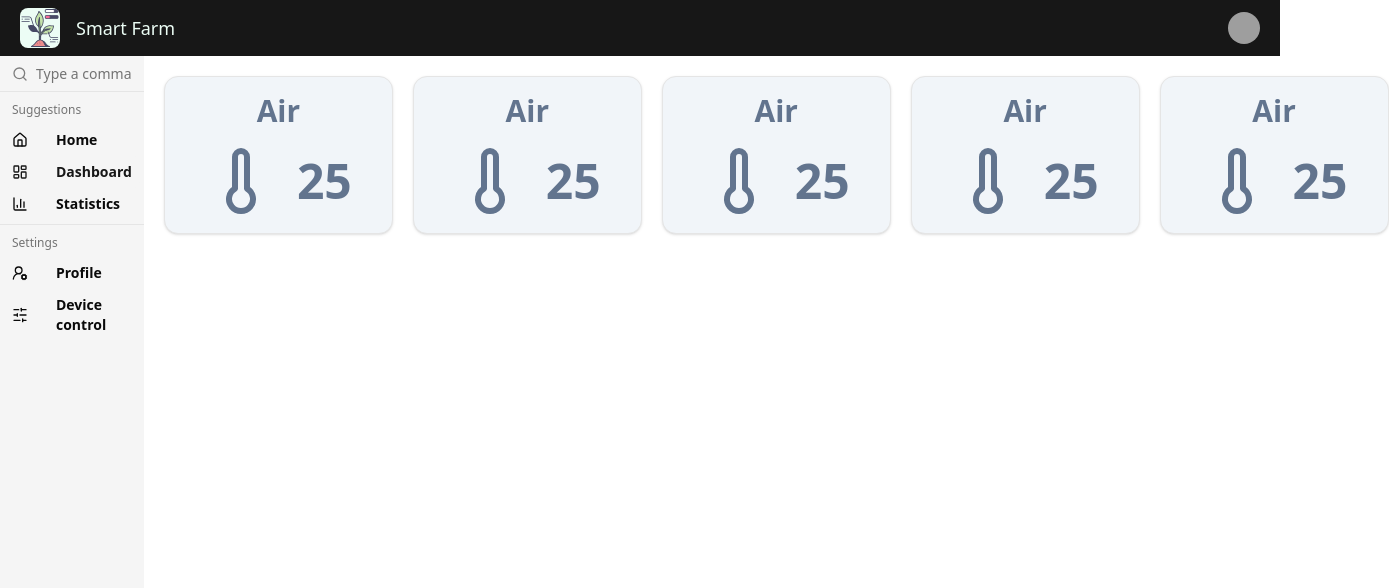
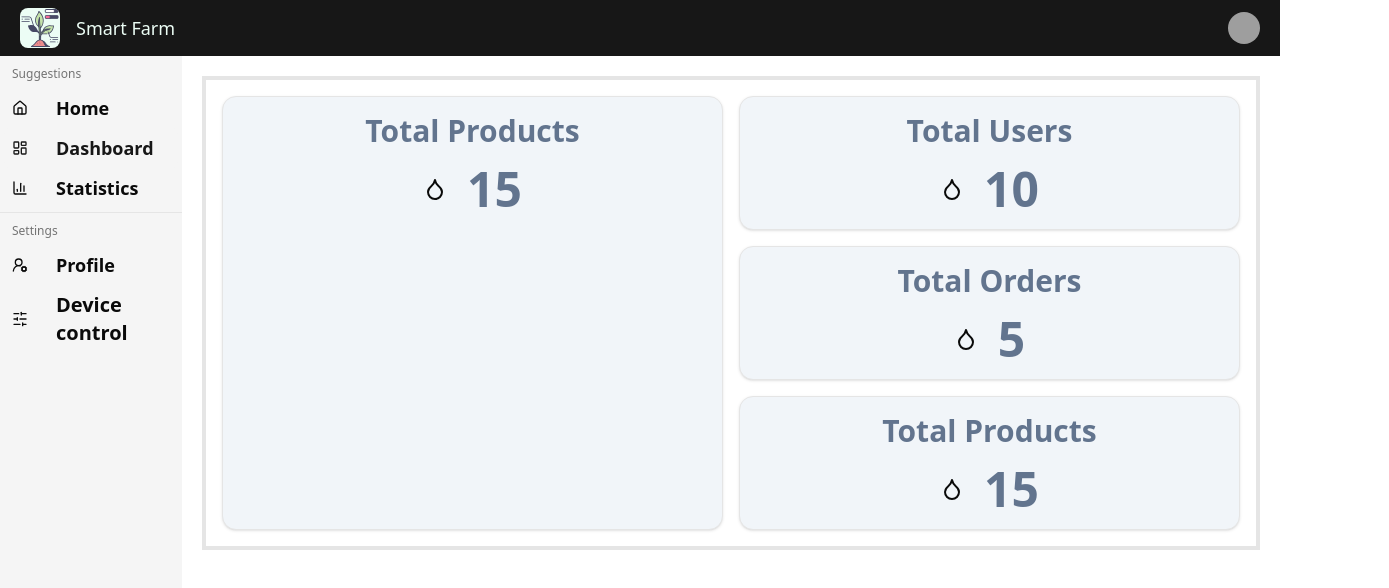
Before and after one commit to ZhangNguyen/DA_NGANH_CNPM_242, a React (Vite) app in the folder frontend/: page / in a window 1280 px wide. Both pictures are taken after a click on the element "Dashboard". Shown: the top 588 px of the page, 1389 px wide, since content can reach past the window. Built offline with nearby package versions, Linux system fonts and the light colour scheme; grey boxes are pictures that could not be loaded.

Commit message:
change dashboard layout

```diff
--- a/frontend/src/components/dashboard/DashboardCard.tsx
+++ b/frontend/src/components/dashboard/DashboardCard.tsx
@@ -6,18 +6,22 @@ import {
   CardHeader,
   CardTitle,
 } from "@/components/ui/card"
-import { Newspaper } from "lucide-react";
+
 import { LucideIcon } from 'lucide-react'
-
+import { cn } from "@/lib/utils"
 interface DashboardCardProps {
   title: string;
   data: number;
   icon: React.ReactElement<LucideIcon>;
+  className?: string;
 }
 
-const DashboardCard = ({ title, data, icon}: DashboardCardProps) => {
+const DashboardCard = ({title, data, icon, className}: DashboardCardProps) => {
   return (
-    <Card className="bg-slate-100 dark:bg-slate-800 p-4 pb-0">
+    <Card className={cn(
+      "bg-slate-100 dark:bg-slate-800 p-4 pb-0 w-full h-full",
+      className
+    )}>
       <CardContent>
         <h3 className="text-3xl text-center mb-4 font-bold text-slate-500 dark:text-slate-200">
           {title}
--- a/frontend/src/components/sidebar/Sidebar.tsx
+++ b/frontend/src/components/sidebar/Sidebar.tsx
@@ -15,25 +15,22 @@ import { Link } from "react-router-dom"
 
 const Sidebar = () => {
   return (
-
         <Command className="bg-secondary rounded-none">
-            <CommandInput placeholder="Type a command or search..." />
-            <CommandList className="">
-                <CommandEmpty>No results found.</CommandEmpty>
-                <CommandGroup heading="Suggestions">
-                    <CommandItem>
+            <CommandList>
+                <CommandGroup heading="Suggestions" >
+                    <CommandItem className="text-lg">
                         <Link to='/' className="flex items-center">
-                            <SidebarIcons.House size={70} className="mr-2 text-xl}"/>
+                            <SidebarIcons.House className="mr-2 text-xl}"/>
                             <span className="font-semibold pl-5">Home</span>
                         </Link>
                     </CommandItem>
-                    <CommandItem>
+                    <CommandItem className="text-lg">
                         <Link to='dashboard' className="flex items-center">
                             <SidebarIcons.LayoutDashboard className="mr-2 text-xl"/>
                             <span className="font-semibold pl-5">Dashboard</span>
                         </Link>
                     </CommandItem>
-                    <CommandItem>
+                    <CommandItem className="text-lg">
                         <Link to='statistics' className="flex items-center">
                             <SidebarIcons.ChartColumn className="mr-2 text-xl"/>
                             <span className="font-semibold pl-5">Statistics</span>
@@ -42,13 +39,13 @@ const Sidebar = () => {
                 </CommandGroup>
                 <CommandSeparator />
                 <CommandGroup heading="Settings">
-                    <CommandItem>
+                    <CommandItem className="text-lg">
                         <Link to='/user' className="flex items-center">
                             <SidebarIcons.UserRoundCog className="mr-2 text-xl"/>
                             <span className="font-semibold pl-5">Profile</span>
                         </Link>
                     </CommandItem>
-                    <CommandItem>
+                    <CommandItem className="text-xl">
                         <Link to='/device_control' className="flex items-center">
                             <SidebarIcons.SlidersHorizontal className="mr-2 text-xl"/>
                             <span className="font-semibold pl-5">Device control</span>
--- a/frontend/src/lib/icons.ts
+++ b/frontend/src/lib/icons.ts
@@ -6,7 +6,6 @@ import {
     House,
     Thermometer,
     Droplet
-
 } from 'lucide-react'
 
 const SidebarIcons = {
--- a/frontend/src/pages/public/DashBoard.tsx
+++ b/frontend/src/pages/public/DashBoard.tsx
@@ -1,36 +1,34 @@
 import { DashboardCard } from "../../components"
-import { DashboardIcons } from "../../lib/icons"
+import { DashboardIcons } from '../../lib/icons'
 
 const DashBoard = () => {
   return (
-    <div className="flex flex-col md:flex-row justify-between gap-5 mb-5">
+    <div className="grid grid-rows-3 grid-flow-col gap-4 px-4 py-4 leading-10 border-4 h-screen-100dvh">
       <DashboardCard
-        title='Air'
-        data={25}
-        icon={<DashboardIcons.Thermometer className="text-slate-500" size={72}/>}
+        title="Total Products"
+        data={15}
+        icon={<DashboardIcons.Droplet/>}
+        className="p-4 w-ful rounded-xl row-span-3"
       />
       <DashboardCard
-        title='Air'
-        data={25}
-        icon={<DashboardIcons.Thermometer className="text-slate-500" size={72}/>}
+        title="Total Users"
+        data={10}
+        icon={<DashboardIcons.Droplet/>}
+        //className="p-4 w-ful rounded-xl col-span-2"
       />
       <DashboardCard
-        title='Air'
-        data={25}
-        icon={<DashboardIcons.Thermometer className="text-slate-500" size={72}/>}
+        title="Total Orders"
+        data={5}
+        icon={<DashboardIcons.Droplet/>}
+        //className="p-4 w-ful rounded-xl row-span-3"
       />
       <DashboardCard
-        title='Air'
-        data={25}
-        icon={<DashboardIcons.Thermometer className="text-slate-500" size={72}/>}
+        title="Total Products"
+        data={15}
+        icon={<DashboardIcons.Droplet/>}
+        //className="p-4 w-full rounded-xl row-span-2 col-span-2"
       />
-      <DashboardCard
-        title='Air'
-        data={25}
-        icon={<DashboardIcons.Thermometer className="text-slate-500" size={72}/>}
-      />
-
-    </div>
+  </div>
   )
 }
 
--- a/frontend/src/pages/public/PublicLayout.tsx
+++ b/frontend/src/pages/public/PublicLayout.tsx
@@ -7,10 +7,10 @@ const PublicLayout = () => {
     <>
       <Header/>
       <div className='flex'>
-        <div className='hidden md:block h-[100vh] w-[300px]'>
+        <div className='hidden md:block h-[100vh] w-1/6'>
           <Sidebar/>
         </div>
-        <div className='p-5 w-full md:max-w-[1140px]'>
+        <div className='p-5 w-full md:max-w-[1140px] mx-auto'>
           <Outlet />
         </div>
       </div>
```
